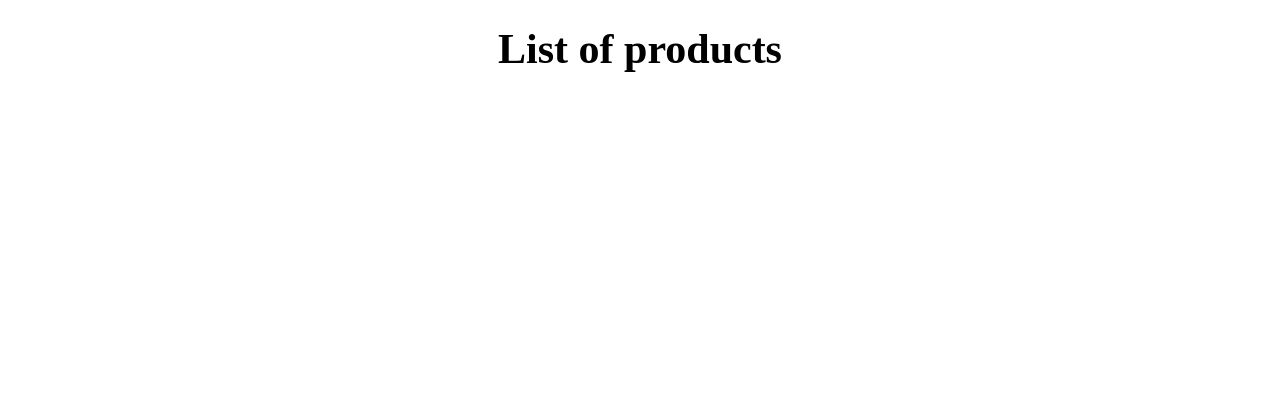
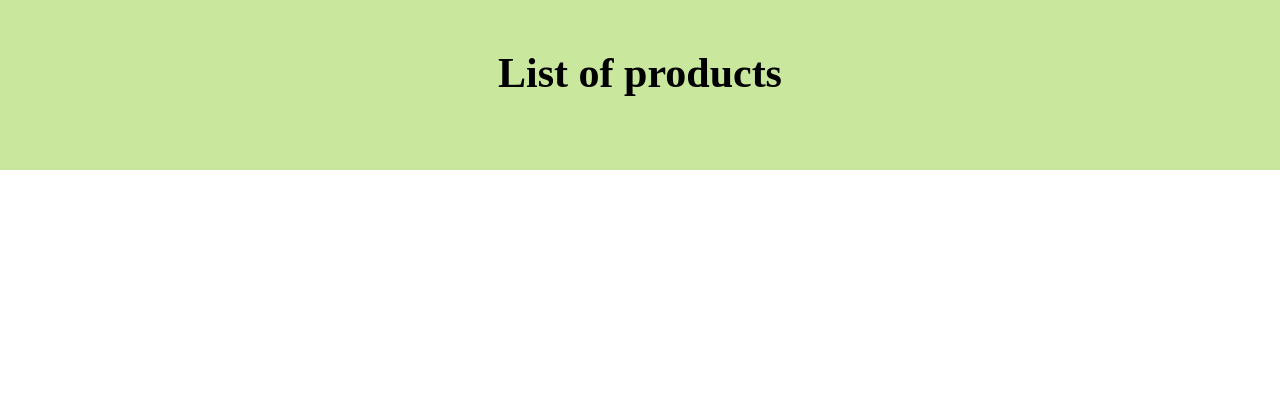
Before and after one commit to definitwork/test1, a Django app: page / in a window 1280 px wide. Shown: the top 420 px of the page. After the commit the page ends 170 px from the top, so only its background shows below. Run offline with Django 5.2, Linux system fonts and the light colour scheme; data that the repository does not hold is empty.

Commit message:
Added background

```diff
--- a/test1_app/static/css/style.css
+++ b/test1_app/static/css/style.css
@@ -10,9 +10,10 @@
     text-align: center;
 }
 .products {
-    margin: 24px auto;
+    background-color: #c9e89e;
 }
 .products_title {
+    margin-top: 48px;
     color: black;
     font-feature-settings: 'clig' off, 'liga' off;
     font-size: 42px;
@@ -26,6 +27,7 @@
     gap: 24px;
     flex-wrap: wrap;
     justify-content: center;
+    margin-bottom: 48px;
 }
 
 .product_item {
@@ -38,6 +40,7 @@
     gap: 30px;
     justify-content: center;
     align-items: center;
+    border: solid 2px darkolivegreen;
     & p {
         color: darkolivegreen;
         font-size: 32px;
--- a/test1_app/views.py
+++ b/test1_app/views.py
@@ -3,5 +3,5 @@ from .models import *
 
 
 def get_products(request):
-    products = Product.objects.all()[:8]
+    products = Product.objects.all()
     return render(request, template_name='products.html', context={'products': products})
```
